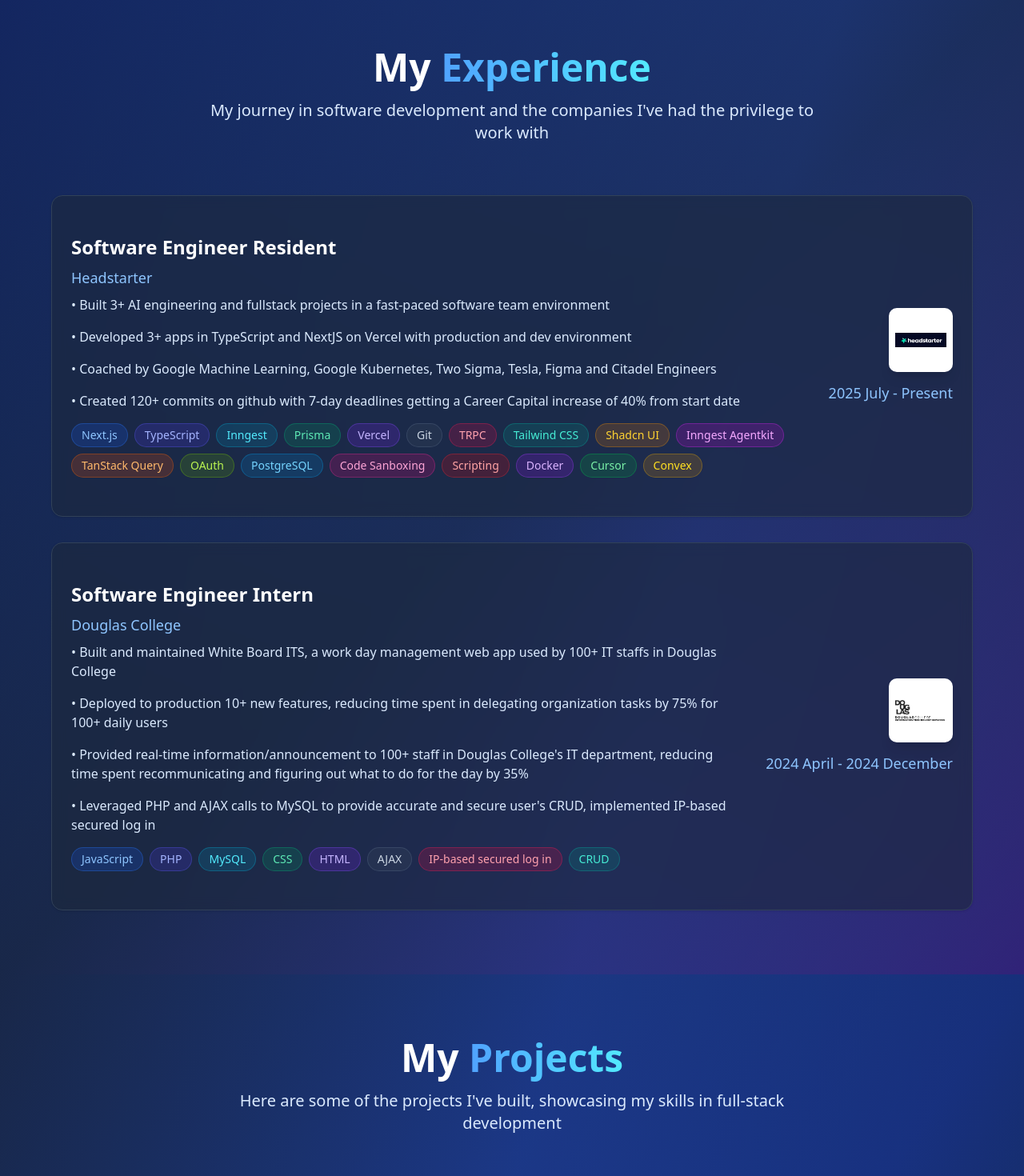
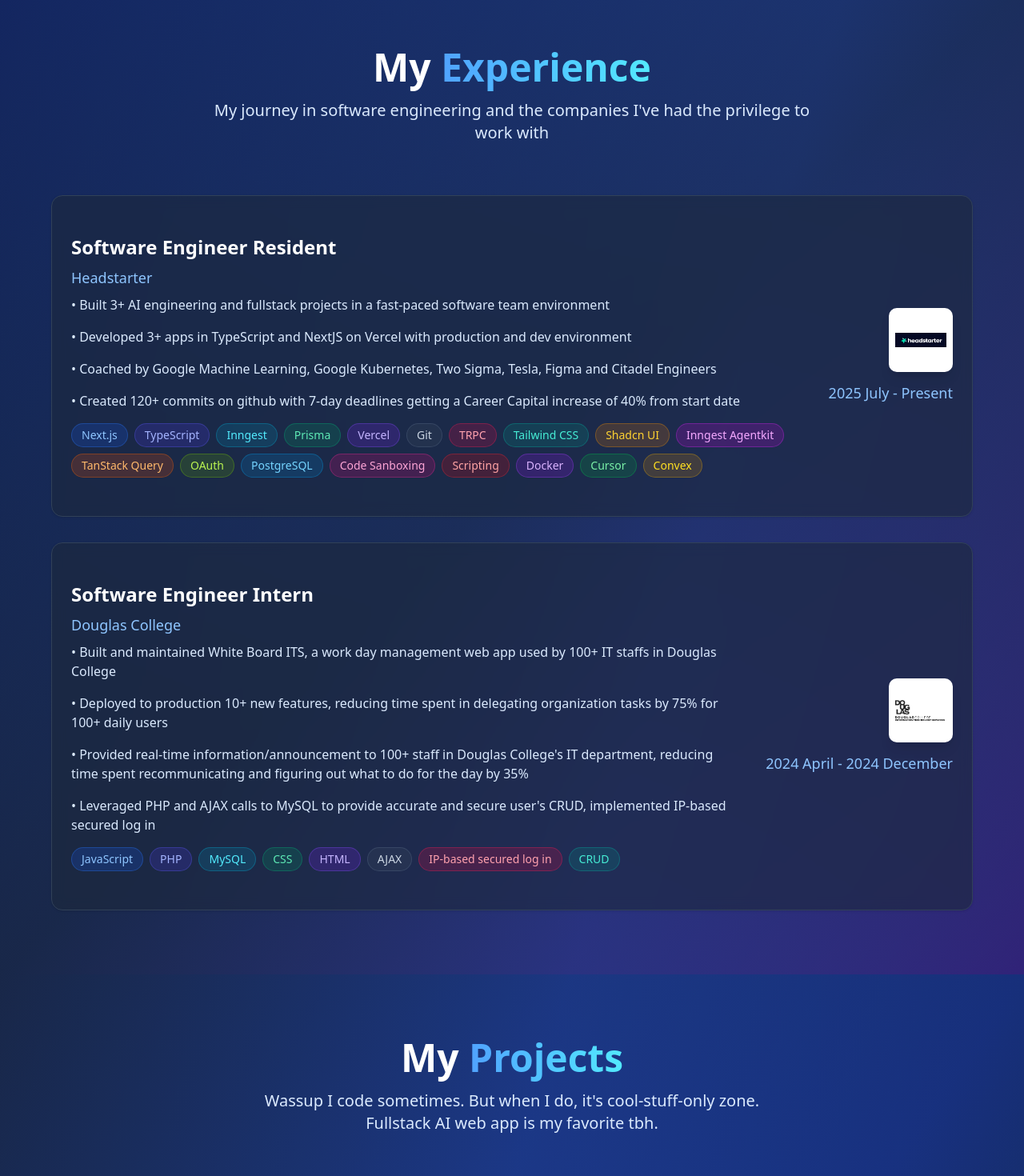
Before and after one commit to giaphutran12/my-portfolio, a Next.js app: page / in a window 1280 px wide. Shown: the part 820-2290 px from the top of the page at 80% size. Built offline with nearby package versions, Linux system fonts and the light colour scheme.

Commit message:
change wordings

```diff
--- a/src/components/ExperienceSection.tsx
+++ b/src/components/ExperienceSection.tsx
@@ -45,7 +45,7 @@ export function ExperienceSection() {
             </span>
           </h2>
           <p className="text-xl text-blue-100 max-w-3xl mx-auto">
-            My journey in software development and the companies I&apos;ve had
+            My journey in software engineering and the companies I&apos;ve had
             the privilege to work with
           </p>
         </motion.div>
--- a/src/components/ProjectsSection.tsx
+++ b/src/components/ProjectsSection.tsx
@@ -45,8 +45,8 @@ export function ProjectsSection() {
             </span>
           </h2>
           <p className="text-xl text-blue-100 max-w-3xl mx-auto">
-            Here are some of the projects I&apos;ve built, showcasing my skills
-            in full-stack development
+            Wassup I code sometimes. But when I do, it's cool-stuff-only zone.{" "}
+            <br /> Fullstack AI web app is my favorite tbh.
           </p>
         </motion.div>
 
```
